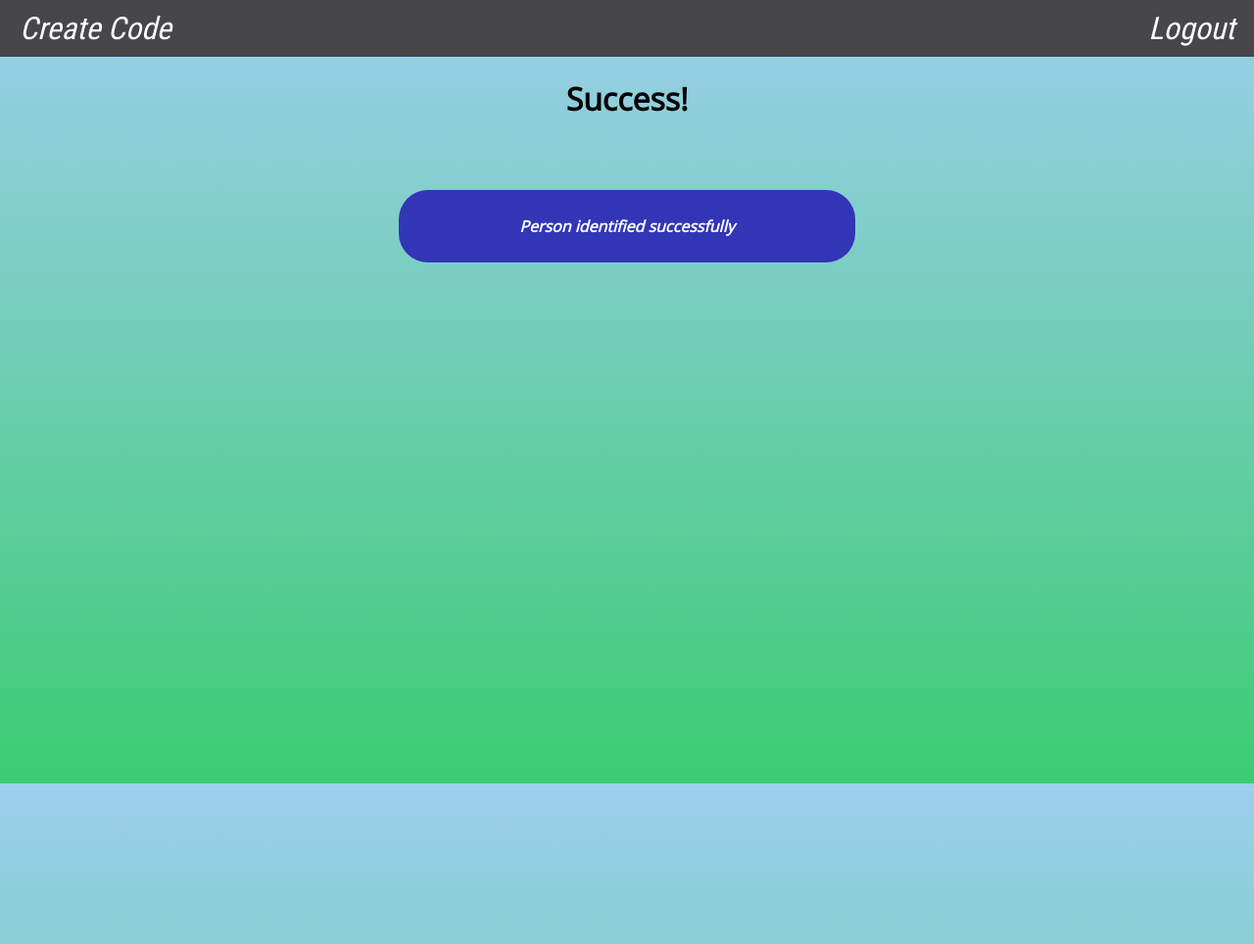
After one commit to ChrisPapp/myConnections, a Django app: page /code_success/ in a window 1280 px wide. The commit adds this page. Shown: the whole page at 98% size. Run offline with Django 3.2, Linux system fonts and the light colour scheme; the visitor is signed in with stand-in values (Sample User, id 1).

Commit message:
Implement invite code system

```diff
--- a/myConnections/admin.py
+++ b/myConnections/admin.py
@@ -1,5 +1,5 @@
 from django.contrib import admin
-from .models import Person, Organisation, Entry, User
+from .models import Person, Organisation, Entry, User, Invite
 
 # Register your models here.
 
@@ -7,3 +7,4 @@ admin.site.register(User)
 admin.site.register(Person)
 admin.site.register(Organisation)
 admin.site.register(Entry)
+admin.site.register(Invite)
--- a/myConnections/forms.py
+++ b/myConnections/forms.py
@@ -50,3 +50,6 @@ class OrganisationSignUpForm(UserCreationForm):
         user = form.save()
         login(self.request, user)
         return redirect('my_connections:index')
+
+class EnterCodeForm(forms.Form):
+    code = forms.UUIDField(label="Your code goes here")
--- a/myConnections/models.py
+++ b/myConnections/models.py
@@ -47,7 +47,7 @@ class Person(models.Model):
 class Entry(models.Model):
     person = models.ForeignKey(Person, on_delete=models.CASCADE, related_name='entries', default=None)
     organisation = models.ForeignKey(Organisation, on_delete=models.CASCADE, related_name='entries', default=None)
-    date_confirmed = models.DateTimeField(blank=True, null=True)
+    date_confirmed = models.DateTimeField(blank=True, null=True, default=timezone.now)
 
     def __str__(self):
         if self.organisation:
@@ -55,7 +55,17 @@ class Entry(models.Model):
         else:
             return '{} requesting entry'.format(self.person.user.username)
 
-class AccessCode(models.Model):
-    entry = models.OneToOneField(Entry, on_delete=models.CASCADE, related_name='access_code')
-    code =  models.UUIDField(default=uuid.uuid4().hex[:6], editable=False, unique=True) # Create 6 digit code
+class Invite(models.Model):
+    by = models.ForeignKey(User, on_delete=models.CASCADE, related_name='invites')
+    code =  models.UUIDField(default=uuid.uuid4, editable=False, unique=True) # Create 6 digit code
     date_attempted = models.DateTimeField(blank=True, null=True, default=timezone.now)
+
+    def is_expired(self):
+        now = timezone.now()
+        diff = now - self.date_attempted
+        # Codes created by person expire in 5 minutes (300 seconds)
+        if self.by.is_person:
+            return diff.seconds > 300
+        # Codes created by organisations expire in 1 day
+        else:
+            return diff.days >= 1
--- a/myConnections/static/myConnections/css/profile.css
+++ b/myConnections/static/myConnections/css/profile.css
@@ -46,6 +46,7 @@ h3 {
 
 p {
     font-weight: bold;
+    font-family: 'Open Sans';
 }
 
 #organisation p {
--- a/myConnections/templates/myConnections/base.html
+++ b/myConnections/templates/myConnections/base.html
@@ -21,16 +21,20 @@
                     {% if request.user.is_person %}
                         <li><a href="{% url 'my_connections:person' pk=user.person.pk %}"> <span id="nav-name">{{ request.user.first_name }}</span></a></li>
                         <li id="home"><a href="{% url 'my_connections:connections' %}">MyConnections</a></li>
+                        <li id="home"><a href="{% url 'my_connections:enter_code' %}">Add Connection</a></li>
                     {% elif request.user.is_organisation %}
                         <li><a href="{% url 'my_connections:organisation' pk=user.organisation.pk %}"> <span id="nav-name">{{ request.user.organisation.name }}</span></a></li>
+                        <li id="home"><a href="{% url 'my_connections:entries' %}">Entries</a></li>
+                        <li id="home"><a href="{% url 'my_connections:enter_code' %}">Add Entry</a></li>
                     {% endif %}
+                    <li id="home"><a href="{% url 'my_connections:invite' %}">Create Code</a></li>
                     <div class="push" style="display:flex;">
-                        <li><a href="{% url 'my_connections:logout' %}">Logout</a></li>
+                        <li id="home"><a href="{% url 'my_connections:logout' %}">Logout</a></li>
                     </div>
                 {% else %}
                     <div class="push" style="display:flex;">
-                        <li><a href="{% url 'my_connections:register_prompt' %}">Register</a></li>
-                        <li><a href="{% url 'my_connections:login' %}">Login</a></li>
+                        <li id="home"><a href="{% url 'my_connections:register_prompt' %}">Register</a></li>
+                        <li id="home"><a href="{% url 'my_connections:login' %}">Login</a></li>
                     </div>
                 {% endif %}
             </div>
--- /dev/null
+++ b/myConnections/templates/myConnections/code_success.html
@@ -0,0 +1,23 @@
+{% extends 'base.html' %}
+
+{% block css %}
+ {% load static %}
+<link rel="stylesheet" href="{% static 'myConnections/css/profile.css' %} ">
+{% endblock css %}
+
+{% block content %}
+
+<h1 class="header">Success!</h1>
+<div class="container">
+
+    <div id="profile" class="bubble">
+        <div class="info">
+        {% if request.user.is_person %}
+            <p style='font-style:italic; margin-top: 40px;'>Connection created successfully. See your <a href="{% url 'my_connections:connections' %}" style='color:red;'>connections</a></p>
+        {% else %}
+            <p style='font-style:italic;'>Person identified successfully</p>
+        {% endif %}
+        </div>
+    </div>
+</div>
+{% endblock content %}
--- a/myConnections/urls.py
+++ b/myConnections/urls.py
@@ -16,4 +16,10 @@ urlpatterns = [
     path('logout_message/', views.logout_message, name='logout_message'),
     path('connections', views.connections, name='connections'),
     path('register_prompt/', views.register_prompt, name='register_prompt'),
+    path('invite/', views.InviteCreateView.as_view(), name='invite'),
+    path('invite_success/<uuid:uuid>', views.InviteSuccessView.as_view(), name='invite_success'),
+    path('enter_code/', views.EnterCodeView.as_view(), name='enter_code'),
+    path('code_success/', views.SuccessCodeView.as_view(), name='code_success'),
+    path('code_expired/', views.ExpiredCodeView.as_view(), name='code_expired'),
+    path('entries/', views.ExpiredCodeView.as_view(), name='entries'),
 ]
--- a/myConnections/views.py
+++ b/myConnections/views.py
@@ -1,12 +1,13 @@
 from django.shortcuts import render
 from django.urls import reverse_lazy, reverse
 from django.contrib.auth import login
-from django.shortcuts import redirect
+from django.shortcuts import redirect, get_object_or_404
+from django.http import Http404
 from django.contrib.auth.decorators import login_required
-from django.contrib.auth.mixins import UserPassesTestMixin
-from django.views.generic import CreateView, DetailView
-from myConnections.models import User,Person,Organisation
-from myConnections.forms import PersonSignUpForm, OrganisationSignUpForm
+from django.contrib.auth.mixins import UserPassesTestMixin,LoginRequiredMixin
+from django.views.generic import CreateView, DetailView, View, TemplateView, FormView
+from myConnections.models import User,Person,Organisation, Invite, Entry
+from myConnections.forms import PersonSignUpForm, OrganisationSignUpForm, EnterCodeForm
 from myConnections.decorators import person_required
 
 # Create your views here.
@@ -18,6 +19,8 @@ def index(request):
         return redirect(reverse('my_connections:person', kwargs= {'pk': request.user.person.pk}))
     elif (request.user.is_organisation):
         return redirect(reverse('my_connections:organisation', kwargs= {'pk': request.user.organisation.pk}))
+    else:
+        return redirect('my_connections:logout')
 
 
 def register_prompt(request):
@@ -92,3 +95,62 @@ class OrganisationDetailView(UserPassesTestMixin, DetailView):
 @person_required
 def connections(request):
     return render(request, 'connections.html')
+
+
+class InviteCreateView(LoginRequiredMixin, View):
+    model = Invite
+    login_url = reverse_lazy('my_connections:login')
+    def get(self, request, *args, **kwargs):
+        invite = Invite(by=request.user)
+        self.uuid = invite.code
+        invite.save()
+        return redirect(reverse_lazy('my_connections:invite_success', kwargs={'uuid': self.uuid}))
+
+
+class InviteSuccessView(LoginRequiredMixin, DetailView):
+    template_name = 'myConnections/invite_success.html'
+    login_url = reverse_lazy('my_connections:login')
+
+    def get_object(self):
+        invite = get_object_or_404(Invite, code=self.kwargs['uuid'])
+        if invite and invite.by != self.request.user:
+            raise Http404()
+        return invite
+
+class EnterCodeView(LoginRequiredMixin, FormView):
+    template_name ='myConnections/enter_code.html'
+    form_class = EnterCodeForm
+    success_url = reverse_lazy('my_connections:code_success')
+
+    def form_valid(self, form):
+        code = form.cleaned_data.get('code')
+        try:
+            invite = Invite.objects.get(code=code)
+            by_user = invite.by
+
+            # Invides should be sent between person and organisations
+            if (self.request.user.is_person and by_user.is_person) or (self.request.user.is_organisation and by_user.is_organisation):
+                raise Http404()
+            if (invite.is_expired()):
+                # We are done with this invite
+                invite.delete()
+                return redirect(reverse_lazy('my_connections:code_expired'))
+            # Organisation invites person to create connection
+            if (by_user.is_organisation):
+                by_user.organisation.accounts.add(self.request.user.person)
+            else: # Person wants to be identified
+                if (by_user.person in self.request.user.organisation.accounts.all()):
+                    Entry.objects.create(person=by_user.person, organisation=self.request.user.organisation)
+                else:
+                    raise Http404()
+            # We are done with this invite
+            invite.delete()
+        except Invite.DoesNotExist:
+            raise Http404()
+        return super().form_valid(form)
+
+class SuccessCodeView(LoginRequiredMixin, TemplateView):
+    template_name='myConnections/code_success.html'
+
+class ExpiredCodeView(LoginRequiredMixin, TemplateView):
+    template_name='myConnections/code_expired.html'
```
Also changed, not shown: myConnections/templates/myConnections/code_expired.html (added, +19 -0 lines), myConnections/templates/myConnections/enter_code.html (added, +19 -0 lines), myConnections/templates/myConnections/invite_success.html (added, +27 -0 lines), myConnections/migrations/0002_auto_20200303_2351.py (added), myConnections/migrations/0003_auto_20200304_0007.py (added).
